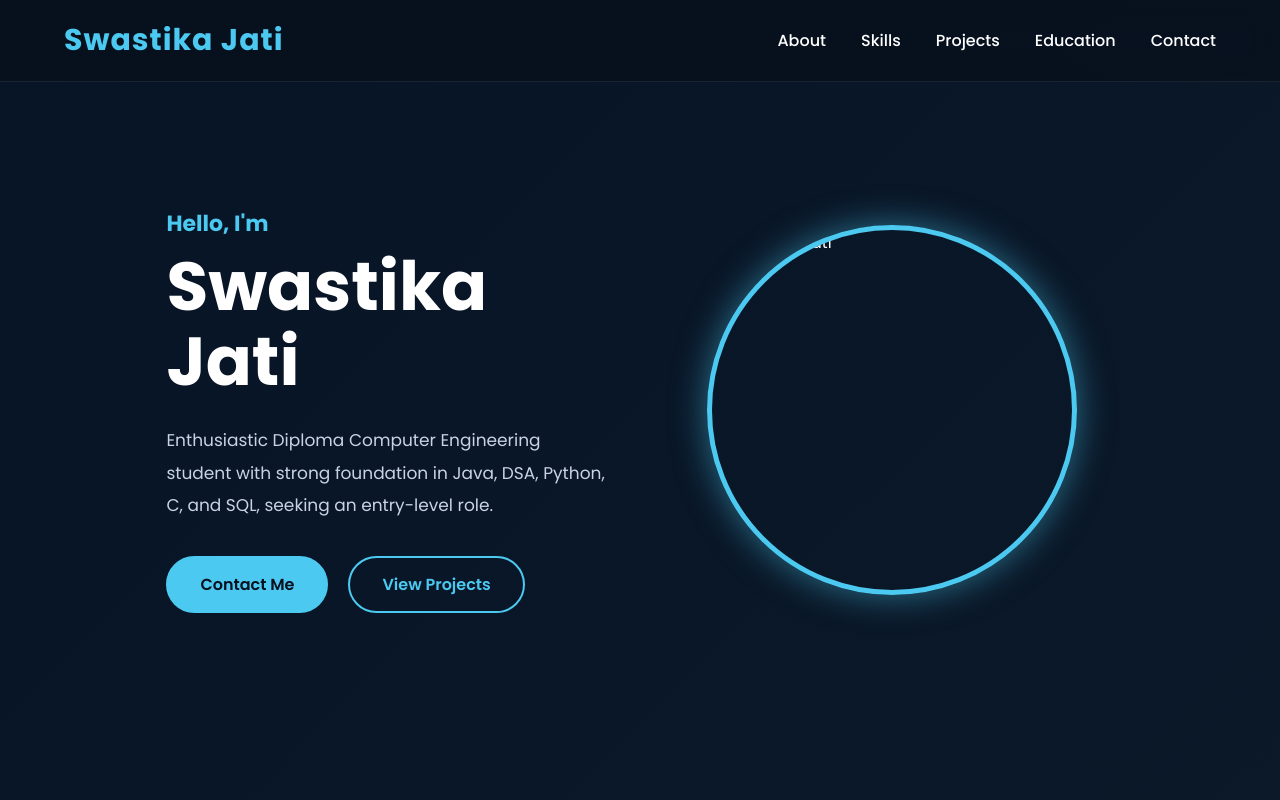
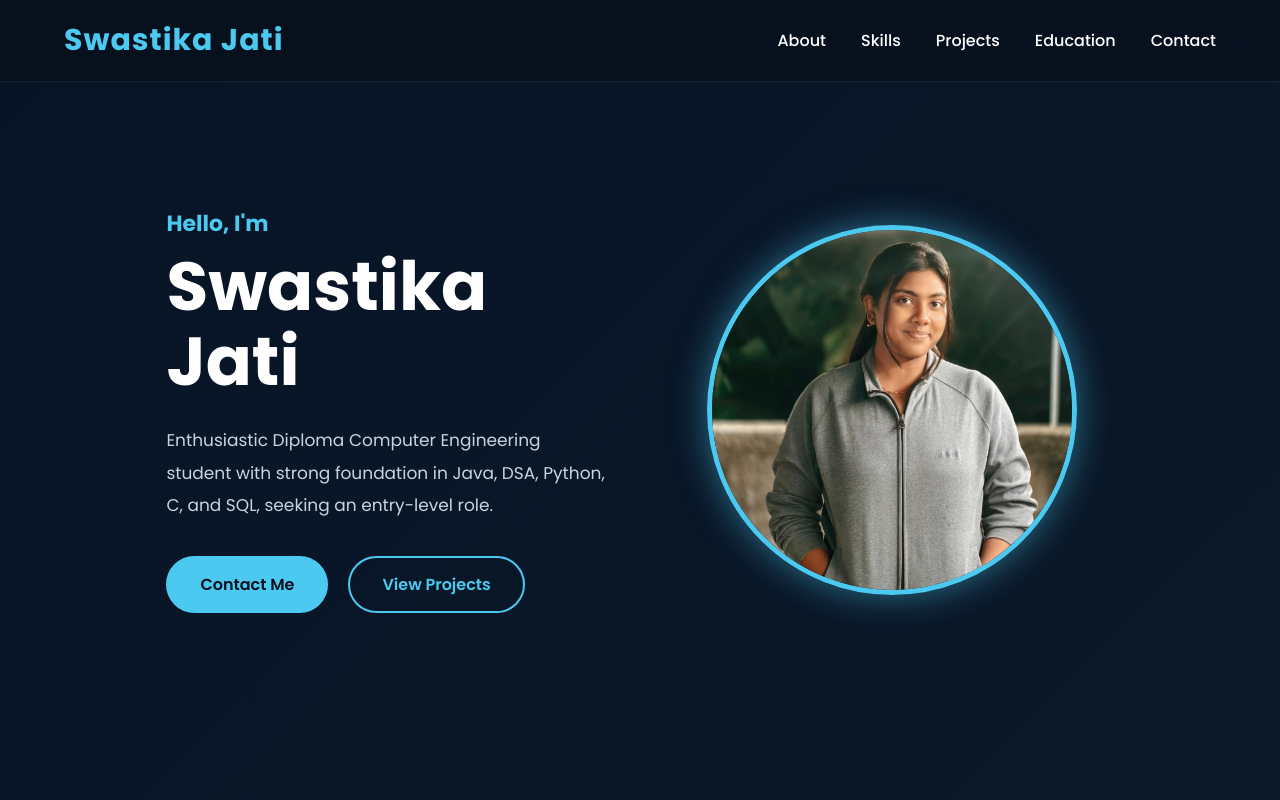
Before and after one commit to swastikajati321-cmd/cv, a plain HTML site: page index.html in a window 1280 px wide. Shown: the top 800 px of the page. Drawn offline with Linux system fonts and the light colour scheme.

Commit message:
Update index.html

```diff
--- a/index.html
+++ b/index.html
@@ -58,7 +58,7 @@
     </div>
 
     <div class="hero-image">
-      <img src="s.jpg" alt="Swastika Jati">
+      <img src="WhatsApp Image 2026-05-13 at 20.32.18.jpeg" alt="Swastika Jati">
     </div>
 
   </section>
```
